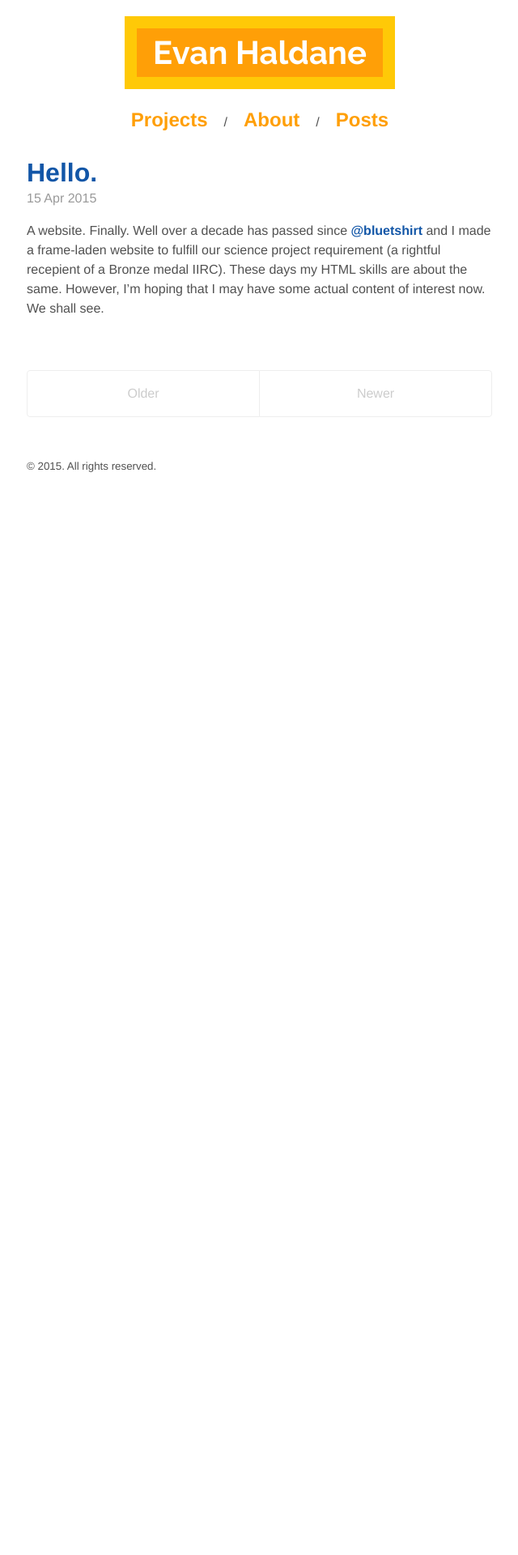
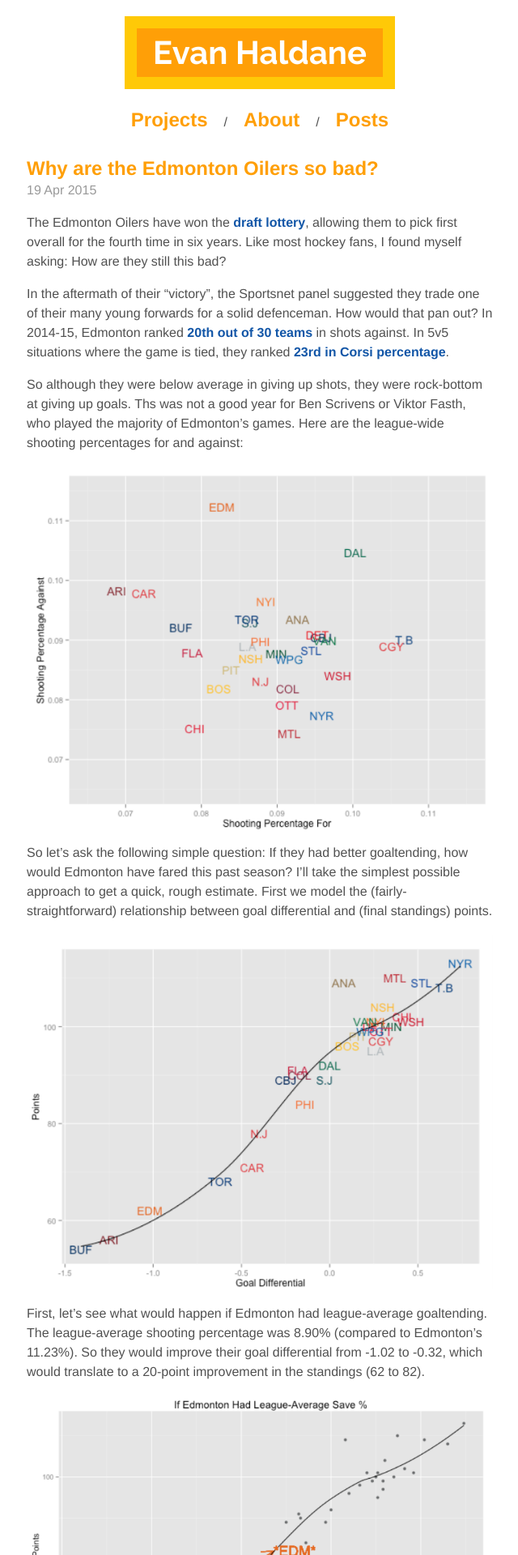
Before and after one commit to evanhaldane/evanhaldane.github.io, a Jekyll site: the page built from index.html, in a window 1280 px wide. Shown: the top 1920 px of the page at 81% size, without its empty margins (319-959 px from the left). Built offline with Jekyll 4.4.1, drawn with Linux system fonts in a browser that asks for light colours; the list of posts is cut into pages by our own code; before the commit the page ends 900 px from its top, so only the background shows below that; some of the changed text lies outside the part shown.

Commit message:
edmonton post

```diff
--- a/_includes/head.html
+++ b/_includes/head.html
@@ -19,8 +19,6 @@
   <link href='http://fonts.googleapis.com/css?family=Raleway:700' rel='stylesheet' type='text/css'>
   <!-- Icons -->
   <link rel="apple-touch-icon-precomposed" sizes="144x144" href="{{ site.baseurl }}public/apple-touch-icon-precomposed.png">
-  <link rel="shortcut icon" href="{{ site.baseurl }}public/favicon.ico">
 
   <!-- RSS -->
-  <link rel="alternate" type="application/atom+xml" title="{{ site.title }}" href="{{ site.baseurl }}atom.xml">
 </head>
--- a/_layouts/post.html
+++ b/_layouts/post.html
@@ -3,9 +3,9 @@ layout: default
 ---
 
 <article class="post">
-  <h1 class="post-title">
+  <h2 class="post-title">
         {{ page.title }}
-  </h1>
+  </h2>
   <time datetime="{{ page.date | date_to_xmlschema }}" class="post-date">{{ page.date | date_to_string }}</time>
   {{ content }}
 </article>
--- /dev/null
+++ b/_posts/2015-04-19-why-is-edmonton-so-bad.md
@@ -0,0 +1,30 @@
+---
+layout: post
+title: Why are the Edmonton Oilers so bad?
+---
+
+The Edmonton Oilers have won the [draft lottery](http://www.nhl.com/ice/news.htm?id=764037&navid=nhl:topheads), allowing them to pick first overall for the fourth time in six years. Like most hockey fans, I found myself asking: How are they still this bad?
+
+In the aftermath of their "victory", the Sportsnet panel suggested they trade one of their many young forwards for a solid defenceman. How would that pan out? In 2014-15, Edmonton ranked [20th out of 30 teams](http://www.nhl.com/stats/team?fetchKey=20152ALLSAAALL&ord=asc&sort=avgShotsAgainstPerGame&viewName=summary) in shots against. In 5v5 situations where the game is tied, they ranked [23rd in Corsi percentage](http://stats.hockeyanalysis.com/teamstats.php?disp=1&db=201415&sit=5v5tied&sort=CFPCT&sortdir=DESC).
+
+So although they were below average in giving up shots, they were rock-bottom at giving up goals. Ths was not a good year for Ben Scrivens or Viktor Fasth, who played the majority of Edmonton's games. Here are the league-wide shooting percentages for and against:
+
+![](/images/why-is-edmonton-so-bad/shootingPercentages.png)
+
+So let's ask the following simple question: If they had better goaltending, how would Edmonton have fared this past season? I'll take the simplest possible approach to get a quick, rough estimate. First we model the (fairly-straightforward) relationship between goal differential and (final standings) points.
+
+![](/images/why-is-edmonton-so-bad/goalDifferentialPoints.png)
+
+First, let's see what would happen if Edmonton had league-average goaltending. The league-average shooting percentage was 8.90% (compared to Edmonton's 11.23%). So they would improve their goal differential from -1.02 to -0.32, which would translate to a 20-point improvement in the standings (62 to 82).
+
+ ![](/images/why-is-edmonton-so-bad/leagueAverage.png)
+
+ This would put them ahead of New Jersey and Carolina, and just slightly behind Philadelphia. They would still have a long way to go, but it would make them far more competitive than the past season.
+
+ Just for fun, what if Edmonton had goaltending comparable to the Montreal Canadiens (led by likely Vezina and Hart winner Carey Price)? Montreal's opponents scored on only 7.44% of shots this season. This would improve their goal differential from -1.02 to +0.12, which would translate to a 36-point jump in the standings (62 to 98)!
+
+![](/images/why-is-edmonton-so-bad/montrealSavePercentage.png)
+
+Now Edmonton is between Calgary and Winnipeg, and would therefore likely have made the playoffs.
+
+Of course, I'm aware that not all shots are created equal, so this is really just a rough approximation. It does however point out that improving their goaltending should be the number one goal for the organization as it's likely to have a far greater impact than Connor McDavid ever could.
--- a/about.md
+++ b/about.md
@@ -6,7 +6,7 @@ title: About
 ### Professional
 I'm a Senior Data Scientist at [Invenia](http://invenia.ca) where I work on machine learning algorithms for forecasting of prices and usage in electricity markets. I previously studied spectral theory under [Dmitry Jakobson](http://www.math.mcgill.ca/jakobson/) at [McGill University](http://www.mcgill.ca/).
 
-#### Tools that are awesome and that you should check out:
+#### Things I like using that you should check out:
 
 - [dplyr](http://www.rstudio.com/wp-content/uploads/2015/02/data-wrangling-cheatsheet.pdf)
 - [Bokeh](http://bokeh.pydata.org/en/latest/)
--- a/index.html
+++ b/index.html
@@ -6,11 +6,11 @@ title: Home
 <div class="posts">
   {% for post in paginator.posts %}
   <article class="post">
-    <h1 class="post-title">
+    <h2 class="post-title">
       <a href="{{ post.url }}">
         {{ post.title }}
       </a>
-    </h1>
+    </h2>
 
     <time datetime="{{ post.date | date_to_xmlschema }}" class="post-date">{{ post.date | date_to_string }}</time>
 
--- a/public/css/poole.css
+++ b/public/css/poole.css
@@ -88,8 +88,7 @@ h1, h2, h3, h4, h5, h6 {
   color: #FF9F07;
   text-rendering: optimizeLegibility;
 }
-h1, h1 a:visited {
-  font-size: 2rem;
+h1, h1 a:visited, h1 a, h2 a:visited, h2 a {
   color: #FF9F07;
 }
 h2 {
```
Also changed, not shown: projects.md (+1 -1 lines), images/why-is-edmonton-so-bad/goalDifferentialPoints.png (added), images/why-is-edmonton-so-bad/leagueAverage.png (added), images/why-is-edmonton-so-bad/montrealSavePercentage.png (added), images/why-is-edmonton-so-bad/shootingPercentages.png (added).
